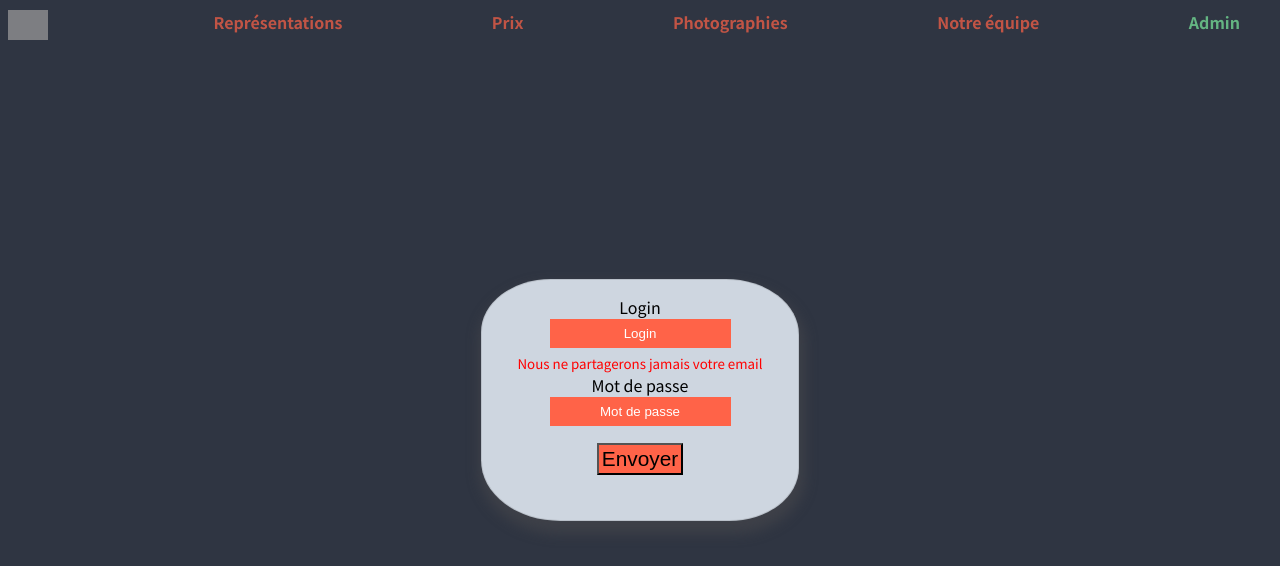
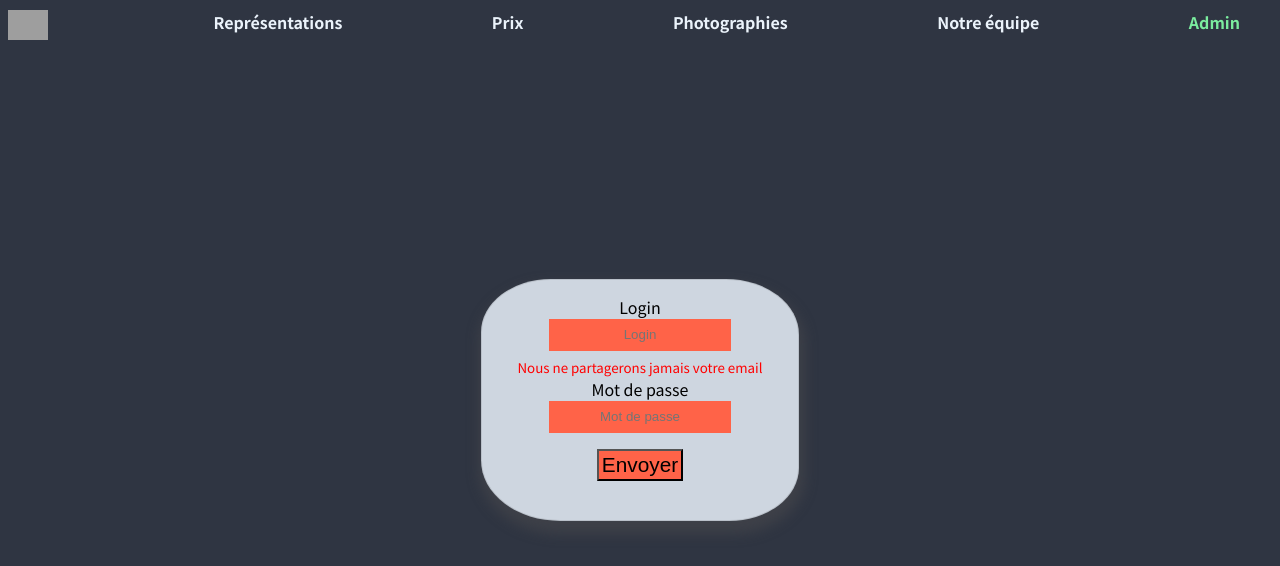
Before and after one commit to gbasset/wild-circus-wsc, a React (Create React App) app in the folder front/: page /login in a window 1280 px wide. Shown: the top 566 px of the page. Built offline with nearby package versions, Linux system fonts and the light colour scheme; grey boxes are pictures that could not be loaded.

Commit message:
add aa css for the form message

```diff
--- a/front/src/component/admin/pages/Login/Login.css
+++ b/front/src/component/admin/pages/Login/Login.css
@@ -46,12 +46,19 @@
     color: rgb(0, 0, 0);
     border: 1px black;
     height: 2em;
-    padding: auto;
+    padding: 0.2em;
     text-align: center;
 }
 
-input::placeholder {
-    color: white;
-    opacity: 1;
-    font-weight: 300;
-}
+
+
+.inputFormLogin:focus{
+    width: 80%;
+    border: 2.5px solid #ced6e0;
+    background-color: #ffffff;
+ }
+
+ .btnSend:active{
+    color:black;
+    background-color: #ffffff;
+ }
--- a/front/src/component/admin/pages/Login/Login.js
+++ b/front/src/component/admin/pages/Login/Login.js
@@ -76,7 +76,6 @@ export default function Login() {
                         />
                     </div>
 
-                    <div>
                         <button
                             onClick={handleSubmit}
                             type="submit"
@@ -84,7 +83,7 @@ export default function Login() {
                         >
                             Envoyer
                      </button>
-                    </div>
+
 
                 </form>
             </div>
--- a/front/src/component/front/Button/Button.css
+++ b/front/src/component/front/Button/Button.css
@@ -5,6 +5,7 @@
 	color: #ffffff;
 	font-size: 26px;
 	cursor: pointer;
+	height: auto;
 	background: #000000;
 	background: linear-gradient(top, #000000 0%, #000000 100%);
 	background: -moz-linear-gradient(top, #000000 0%, #000000 100%);
--- a/front/src/component/front/Form/Form.css
+++ b/front/src/component/front/Form/Form.css
@@ -3,47 +3,60 @@
     display:flex;
     text-align: center;
     flex-direction: column;
-    max-width: 291px;
+    max-width: 60%;
     max-height:450px;
     margin: auto;
+    margin-top:0.2em;
     border: 1px solid rgba(0, 0, 0, 0.1);
-    box-shadow:2px 9px 13px 4px rgba(85, 81, 81, 0.404);
+    box-shadow:0px 1px 4px 3px rgba(164, 176, 190,1.0);
 }
 
-input {
-    background-color: #ff6348;
+.inputForm {
+    background-color:rgba(223, 228, 234,1.0);
     color: rgb(0, 0, 0);
     border: 1px black;
-    height: 3em;
+    height: 1.8em;
+    width: 60%;
+    margin:auto;
+    margin-bottom: 1.5em;
     padding: auto;
     text-align: center;
 }
-/*
-input[type="text"] {
-    margin: 0.5em auto;
+.select{
+    height: 2em;
+    text-align: center;
+    margin: 1.8em auto;
+    margin-top:0.2em;
+    width: 60%;
+    background-color:rgba(223, 228, 234,1.0);
 }
+.inputForm:focus{
+    width: 60%;
+    border: 2.5px solid #ced6e0;
+    background-color: #ffffff;
+ }
+ .textArea{
+    width: 60%;
+    margin:auto;
+    background-color:rgba(223, 228, 234,1.0);
+    margin-bottom: 1em ;
+    text-align: center;
+ }
+ .textArea:focus{
+    width: 60%;
+    border: 2.5px solid #ced6e0;
+    background-color: #ffffff;
 
-input[type="password"] {
-    margin: 0.5em auto;
+ }
+ .btnSendMsg{
+    color:#5c646e;
+    display: flex;
+    margin: auto;
+    margin-bottom: 0.5em;
+    background-color: #ffffff;;
+    padding: 1px 1px;
+    font-size: 1.2em;
+    opacity: 1;
+    box-shadow:0px 1px 2px 2px rgba(164, 176, 190,1.0);
+
 }
-
-input[type="email"] {
-    margin: 0.5em auto;
-}
-
-input[type="submit"] {
-    width: 10em;
-    margin: 0.4em auto;
-    border-radius: 0 30% 4%;
-    font-weight: bold;
-    color: white;
-    padding: auto 0.5em;
-    box-shadow: 1px 2px 2px 2px rgba(148, 148, 148, 0.404);
-    cursor: pointer;
-}
-
-input::placeholder {
-    color: white;
-    opacity: 1;
-    font-weight: 300;
-} */
--- a/front/src/component/front/Form/Form.js
+++ b/front/src/component/front/Form/Form.js
@@ -10,21 +10,37 @@ const [subject2, setSubject2] = useState(props.data)
   return (
     <>
       <form className="formulaireresa">
-            <input type="text" className="inputFormLogin"/>
-            <label htmlFor="sujet">sujet</label>
+        <h2> Formulaire de contact </h2>
+        <label for="select">Selectionnez un sujet</label>
         <select
-              className="custom-select text-center"
+          className="select"
           name="category_name"
           id="inputGroupSelect01"
 
         >
-              <option selected> Selectionner une Catégorie</option>
+
           {props.data &&
             props.data.map(data => {
               return <option>{data.object_name} </option>;
             })}
+
         </select>
 
+        <input type="text" placeholder="Votre nom" className="inputForm" />
+        <input type="text" placeholder="Votre Prénom" className="inputForm" />
+        <input type="text" placeholder="Votre téléphone" className="inputForm" />
+        <input type="text" placeholder="Votre mail" className="inputForm" />
+        <textarea rows="5" cols="60" placeholder="Votre message" className="textArea" />
+
+        <div>
+
+          <button
+            type="submit"
+            className="btnSendMsg"
+          >
+            Envoyer
+         </button>
+        </div>
       </form>
 
 
--- a/front/src/component/front/Header/Header.css
+++ b/front/src/component/front/Header/Header.css
@@ -1,5 +1,5 @@
 .Head {
-    color: #ff6348;
+    color: rgb(235, 243, 251);;
     background-color: #2f3542(0, 0, 0);
     top: 0;
     left: 0;
@@ -12,7 +12,7 @@
     padding-top: 0.6em;
     padding-bottom: 0em;
     z-index: 100;
-    opacity: 0.7;
+    opacity: 1;
 }
 
 .menu {
--- /dev/null
+++ b/front/src/component/front/colors.css
@@ -0,0 +1,38 @@
+
+.yellow{
+
+    color: rgba(236, 204, 104,1.0);
+}
+.coral{
+
+    color: rgba(255, 127, 80,1.0);
+}
+.gray1{
+
+    color: rgba(164, 176, 190,1.0);
+}
+.gray2{
+
+    color: rgba(87, 96, 111,1.0);
+}
+.gray3{
+
+    color:rgba(206, 214, 224,1.0);
+}
+
+.blue1{
+
+    color:rgba(112, 161, 255,1.0);
+}
+.blue2{
+
+    color:rgba(30, 144, 255,1.0);
+}
+.green{
+
+    color:rgba(123, 237, 159,1.0);
+}
+.red{
+
+    color:rgba(255, 99, 72,1.0);
+}
```
Lines whose indentation alone changed are shown as unchanged.
